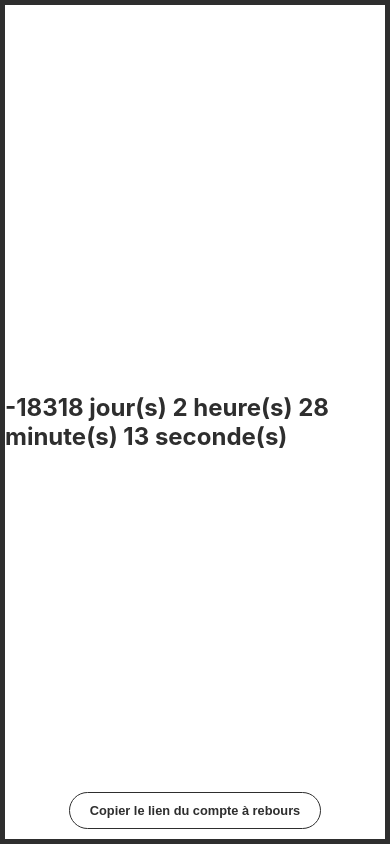
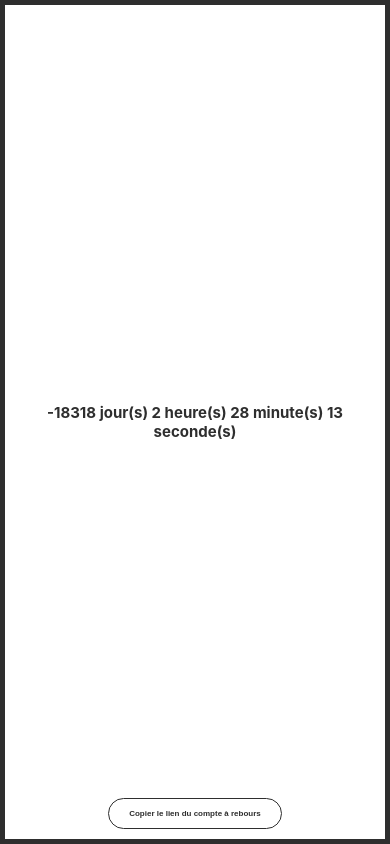
Before and after one commit to MathisBarre/countdown, a plain HTML site: page countdown.html in a window 390 px wide. Drawn offline with Linux system fonts and the light colour scheme.

Commit message:
change(responsive): decrease font size on mobiles

```diff
--- a/public/css/countdown.scss
+++ b/public/css/countdown.scss
@@ -11,12 +11,17 @@ body {
   height: 100vh;
   color: var( --black );
   border: 5px solid var(--black);
+  font-size: 16px;
 }
 
 #title {
-  font-size: 4rem;
+  font-size: 4em;
   text-align: center;
-  max-width: 80%;
+  max-width: 90%;
+}
+
+#countdown {
+  text-align: center;
 }
 
 .share {
@@ -25,11 +30,11 @@ body {
   padding: 10px 20px;
   border: solid var( --black ) 1px;
   border-radius: 40px;
-  font-size: 1rem;
+  font-size: 1em;
   font-weight: bold;
   transition-duration: .1s;
   background-color: white;
-  font-size: 0.8rem;
+  font-size: 0.8em;
   color: var( --black );
 
   &:hover {
@@ -40,3 +45,9 @@ body {
     transform: scale(0.95);
   }
 }
+
+@media screen and (max-width: 600px){
+  body {
+    font-size: 10px;
+  }
+}
```
Also changed, not shown: public/css/countdown.css.
